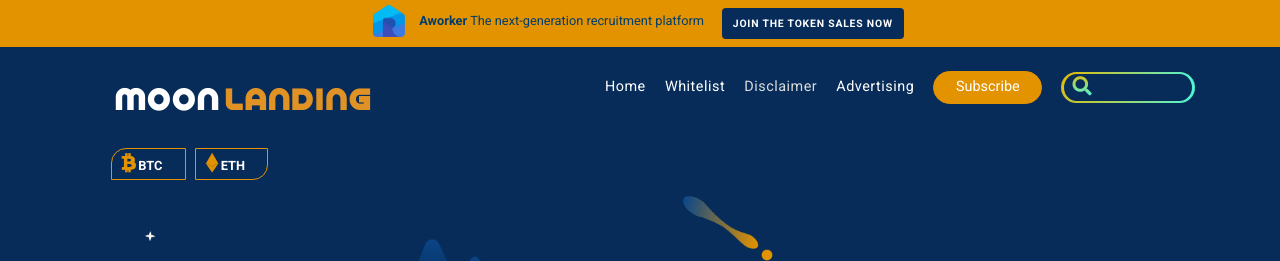
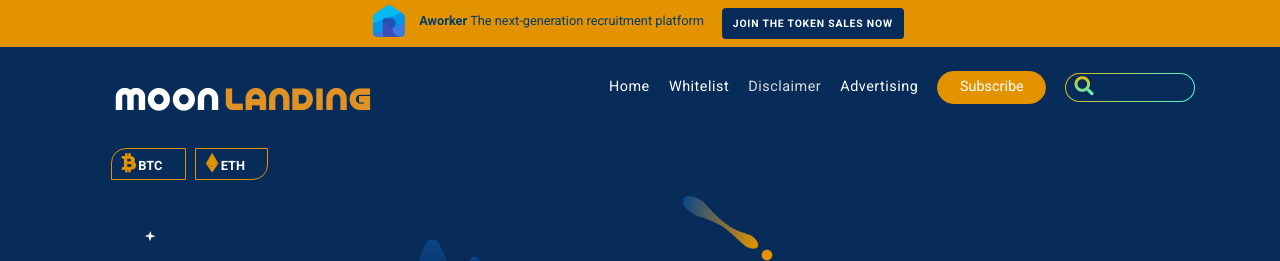
Before and after one commit to moonlandingnetwork/moonlandingnetwork.github.io, a Jekyll site: the page built from index.html, in a window 1280 px wide. Shown: the top 261 px of the page. Built offline with Jekyll 4.4.1, drawn with Linux system fonts in a browser that asks for light colours; cached includes are drawn as plain includes; nearby versions of some CDN libraries; comment, search, counter and statistics services are not loaded.

Commit message:
Css Bug Fix

```diff
--- a/css/style.css
+++ b/css/style.css
@@ -707,6 +707,7 @@ background-image: linear-gradient(#072C59, #072C59), radial-gradient(circle at t
 background-origin: border-box;
 background-clip: content-box, border-box;
 text-indent: 0.5rem;
+padding: 0;
 
 }
 nav input::placeholder {
@@ -721,6 +722,7 @@ nav input::placeholder {
     background: linear-gradient(to bottom,#E9BA00, #4DF6DA);
     background-clip: text;
     -webkit-text-fill-color: transparent;
+    padding: 0;
 }
 nav input::-webkit-input-placeholder {
     text-align: left;
@@ -736,6 +738,7 @@ nav input::-webkit-input-placeholder {
     background: linear-gradient(to bottom,#E9BA00, #4DF6DA);
     -webkit-background-clip: text;
     -webkit-text-fill-color: transparent;
+    padding: 0;
 }
 nav input::-moz-placeholder {
     text-align: left;
@@ -751,6 +754,7 @@ nav input::-moz-placeholder {
     -webkit-background-clip: text;
     -webkit-text-fill-color: transparent;
     opacity: 1;
+    padding: 0;
 }
 nav input:-ms-input-placeholder {
     text-align: left;
@@ -765,6 +769,7 @@ nav input:-ms-input-placeholder {
     background: linear-gradient(to bottom,#E9BA00, #4DF6DA);
     -webkit-background-clip: text;
     -webkit-text-fill-color: transparent;
+    padding: 0;
 }
 /* Navigation End */
 
```
